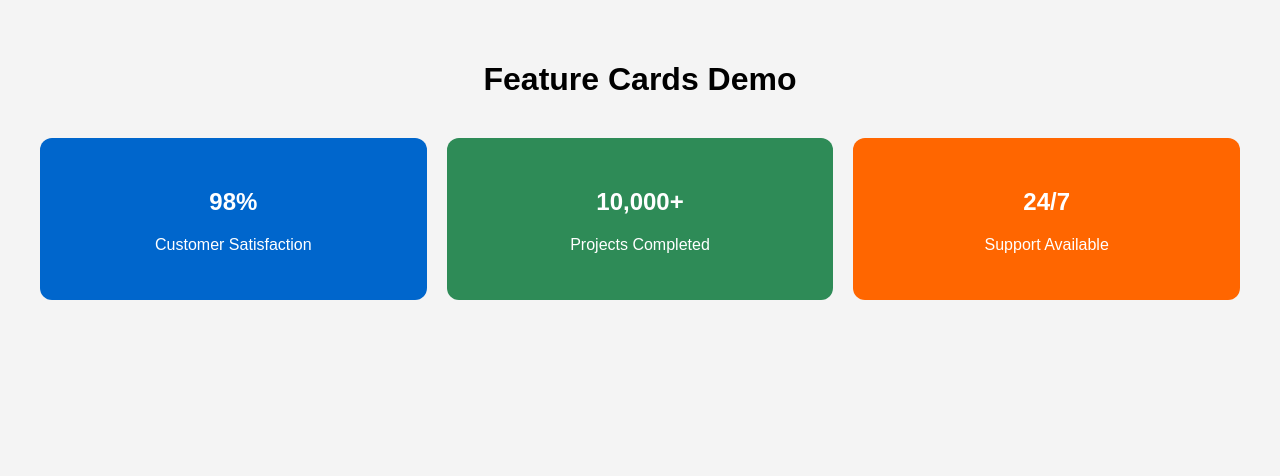
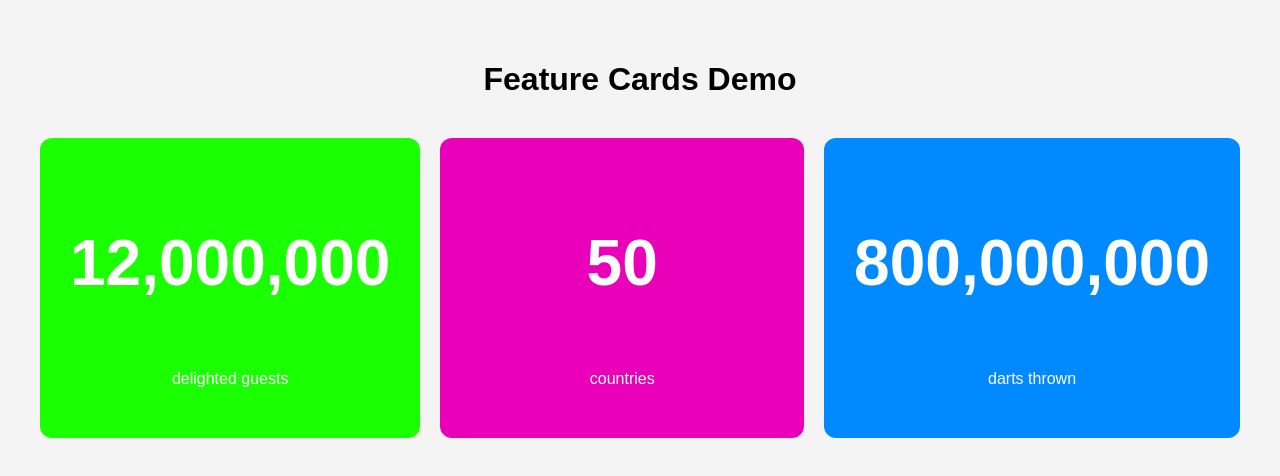
Before and after one commit to ZabethVanWyk/myproject, a plain HTML site: page index.html in a window 1280 px wide. Drawn offline with Linux system fonts and the light colour scheme.

Commit message:
Updated card styling

```diff
--- a/script.js
+++ b/script.js
@@ -1,18 +1,19 @@
 const cards = [
     {
-        statistic: "98%",
-        title: "Customer Satisfaction",
-        colour: "blue"
-    },
-    {
-        statistic: "10,000+",
-        title: "Projects Completed",
+        title: "More than",
+        statistic: "12,000,000",
+        title: "delighted guests",
         colour: "green"
     },
     {
-        statistic: "24/7",
-        title: "Support Available",
-        colour: "orange"
+        statistic: "50",
+        title: "countries",
+        colour: "pink"
+    },
+    {
+        statistic: "800,000,000",
+        title: "darts thrown",
+        colour: "blue"
     }
 ];
 
--- a/style.css
+++ b/style.css
@@ -14,6 +14,11 @@ h1 {
     margin-bottom: 40px;
 }
 
+.card h2 {
+    font-size: 4rem;
+    font-weight: 700;
+}
+
 .feature-cards {
     display: grid;
     grid-template-columns: repeat(3, 1fr);
@@ -24,8 +29,12 @@ h1 {
     padding: 30px;
     border-radius: 12px;
     color: white;
+    min-height: 300px;
     text-align: center;
     transition: transform 0.2s ease;
+     display: flex;
+    flex-direction: column;
+    justify-content: center;
 }
 
 .card:hover {
@@ -33,15 +42,15 @@ h1 {
 }
 
 .blue {
-    background: #0066cc;
+    background: #0189ff;
 }
 
 .green {
-    background: #2e8b57;
+    background: #1aff01;
 }
 
-.orange {
-    background: #ff6600;
+.pink {
+    background: #e900b8;
 }
 
 @media (max-width: 768px) {
```
